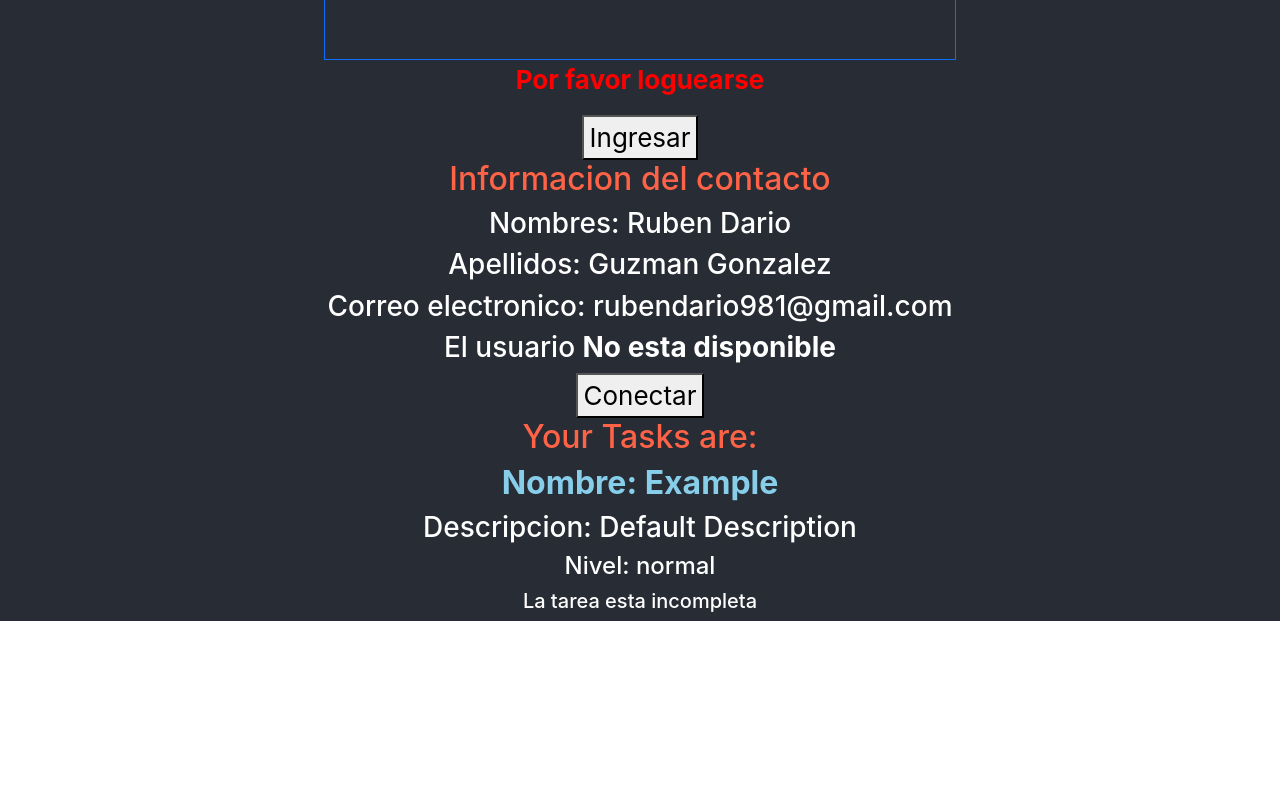
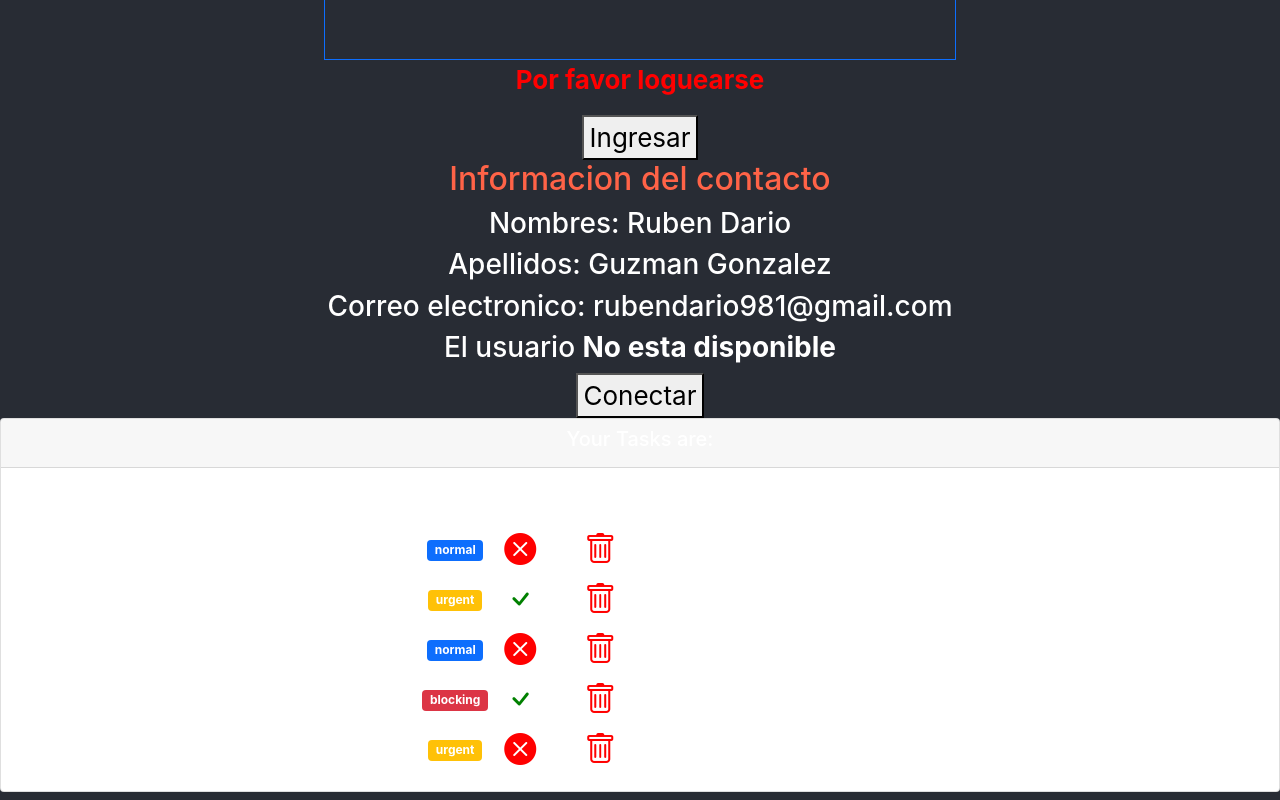
Before and after one commit to rubendario981/trainingOpenBootCamp, a React (Create React App) app: page / in a window 1280 px wide. Shown: the part 529-1329 px from the top of the page. Before the commit the page ends 1150 px from the top, so only its background shows below. Built offline with nearby package versions, Linux system fonts and the light colour scheme.

Commit message:
Added a  table with the task list, also added Bootstrap icons

```diff
--- a/package.json
+++ b/package.json
@@ -7,6 +7,7 @@
     "@testing-library/react": "^13.3.0",
     "@testing-library/user-event": "^13.5.0",
     "bootstrap": "^5.1.3",
+    "bootstrap-icons": "^1.9.0",
     "node-sass": "^7.0.1",
     "react": "^18.2.0",
     "react-dom": "^18.2.0",
--- a/src/components/container/task_list.jsx
+++ b/src/components/container/task_list.jsx
@@ -5,8 +5,12 @@
 
 const TaskListComponent =() => {
   const defaultTask = new Task('Example', 'Default Description', false, LEVELS.NORMAL)
+  const defaultTask2 = new Task('Example2', 'Default Description2', true, LEVELS.URGENT)
+  const defaultTask3 = new Task('Example2', 'Default Description', false, LEVELS.NORMAL)
+  const defaultTask4 = new Task('Example4', 'Default Description', true, LEVELS.BLOCKING)
+  const defaultTask5 = new Task('Example', 'Default Description', false, LEVELS.URGENT)
 
-  const [tasks, setTasks] = useState([defaultTask])
+  const [tasks, setTasks] = useState([defaultTask, defaultTask2, defaultTask3, defaultTask4,defaultTask5])
   const [loading, setLoading] = useState(true)
 
   useEffect(()=>{
@@ -21,12 +25,36 @@
     setTasks()
   }
   return (
-    <div>
+    <div className='col-12'>
+      <div className="card">
+        <div className="card-header p3">
+          <h5 className="card-title">Your Tasks are: </h5>
+        </div>
+        <div className="card-body" data-mbd-perfect-scrollbar='true' style={{position: 'relative', heigth: '400px'}}>
+          <table>
+            <thead>
+            <tr>
+              <th scope='col'>Title</th>
+              <th scope='col'>Description</th>
+              <th scope='col'>Priority</th>
+              <th scope='col'>Actions</th>
+            </tr>
+            </thead>
+            <tbody>
+              {tasks.map((task, index)=>{
+                return(
+                  <TaskComponent key={index} task={task}></TaskComponent>
+
+                )
+              })}
+            </tbody>
+          </table>
+        </div>
+      </div>
         <h2>
-            Your Tasks are:
+
         </h2>
 
-        <TaskComponent task={defaultTask}></TaskComponent>
 
     </div>
   )
--- a/src/components/pure/forms/task.jsx
+++ b/src/components/pure/forms/task.jsx
@@ -1,28 +1,85 @@
 import PropTypes from 'prop-types'
 import { useEffect } from 'react'
 import { Task } from '../../../models/task.class'
+import { LEVELS } from '../../../models/levels.enum'
 import '../../../styles/tasks.scss'
 
-const TaskComponent = ({task})=> {
-  useEffect(()=>{
+const TaskComponent = ({ task }) => {
+  useEffect(() => {
     console.log('Task created')
-    return ()=>{
+    return () => {
       console.log(`Task: ${task.name}, is going to umount`)
 
     }
   }, [task])
+
+  const taskLevelBadge = () => {
+    switch (task.level) {
+      case LEVELS.NORMAL:
+        return (
+          <h6 className='mb-0'>
+            <span className='badge bg-primary'>
+              {task.level}
+            </span>
+          </h6>
+        )
+      case LEVELS.URGENT:
+        return (
+          <h6 className='mb-0'>
+            <span className='badge bg-warning'>
+              {task.level}
+            </span>
+          </h6>
+        )
+      case LEVELS.BLOCKING:
+        return (
+          <h6 className='mb-0'>
+            <span className='badge bg-danger'>
+              {task.level}
+            </span>
+          </h6>
+        )
+      default:
+        break;
+    }
+  }
   return (
-    <div>
-        <h2 className='task-name'>Nombre: {task.name}</h2>
-        <h3>Descripcion: {task.description}</h3>
-        <h4>Nivel: {task.level}</h4>
-        <h5>La tarea esta  {task.completed ? 'completada': 'incompleta'}</h5>
-    </div>
+    <tr className='fw-normal'>
+      <th>
+        <span className='ms-2'>
+          {task.name}
+        </span>
+      </th>
+      <td>
+        <span className='aling-middle'>{
+          task.description}
+        </span>
+      </td>
+      <td>
+        <span className='aling-middle'>
+          {taskLevelBadge()}
+        </span>
+      </td>
+      <td>
+        <span className='aling-middle'>
+          {task.completed ?
+            <i className='bi-check' style={{ fontWeigth: 'bold', color: 'green', fontSize: '32px' }}></i> :
+            <i className='bi-x-circle-fill' style={{ fontWeigth: 'bold', color: 'red', fontSize: '32px' }}></i>}
+        </span>
+        <i className="bi-trash ms-5" style={{ fontWeigth: 'bold', color: 'red', fontSize: '32px' }}></i>
+      </td>
+    </tr>
+    // <div>
+    //     <h2 className='task-name'>Nombre: {task.name}</h2>
+    //     <h3>Descripcion: {task.description}</h3>
+    //     <h4>Nivel: {task.level}</h4>
+    //     <h5>La tarea esta  {task.completed ? 'completada': 'incompleta'}</h5>
+    // </div>
   )
 }
 
 TaskComponent.propTypes = {
-    task: PropTypes.instanceOf(Task)
+  task: PropTypes.instanceOf(Task)
 }
 
 export default TaskComponent
--- a/src/index.js
+++ b/src/index.js
@@ -1,6 +1,7 @@
 import React from 'react';
 import ReactDOM from 'react-dom/client';
 import 'bootstrap/dist/css/bootstrap.css'
+import 'bootstrap-icons/font/bootstrap-icons.css'
 import './index.css';
 import App from './App';
 import reportWebVitals from './reportWebVitals';
```
Also changed, not shown: src/components/pure/forms/taskForm.jsx (added, +9 -0 lines), 1 other file (tests, documents, lock files or other folders).
